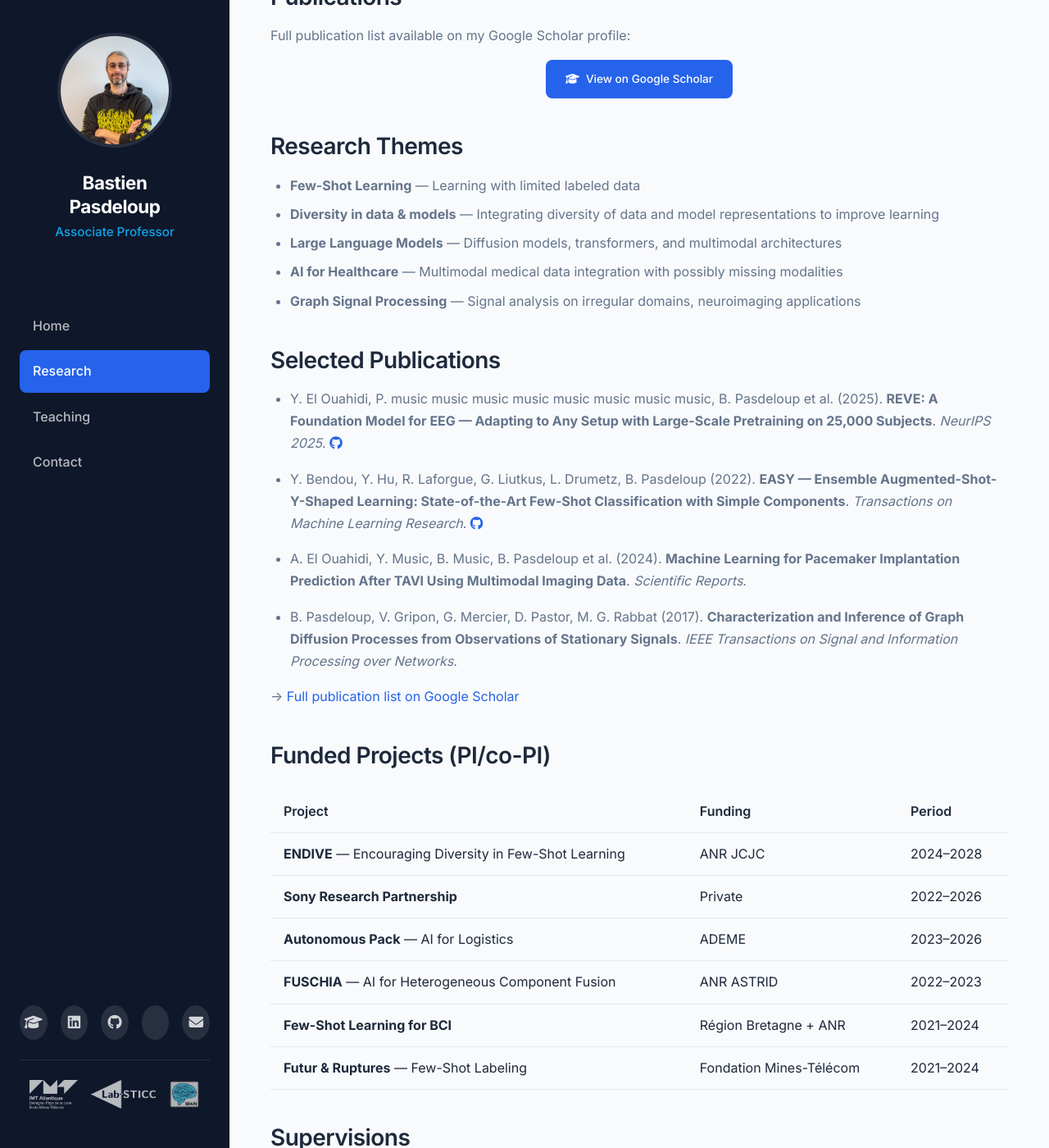
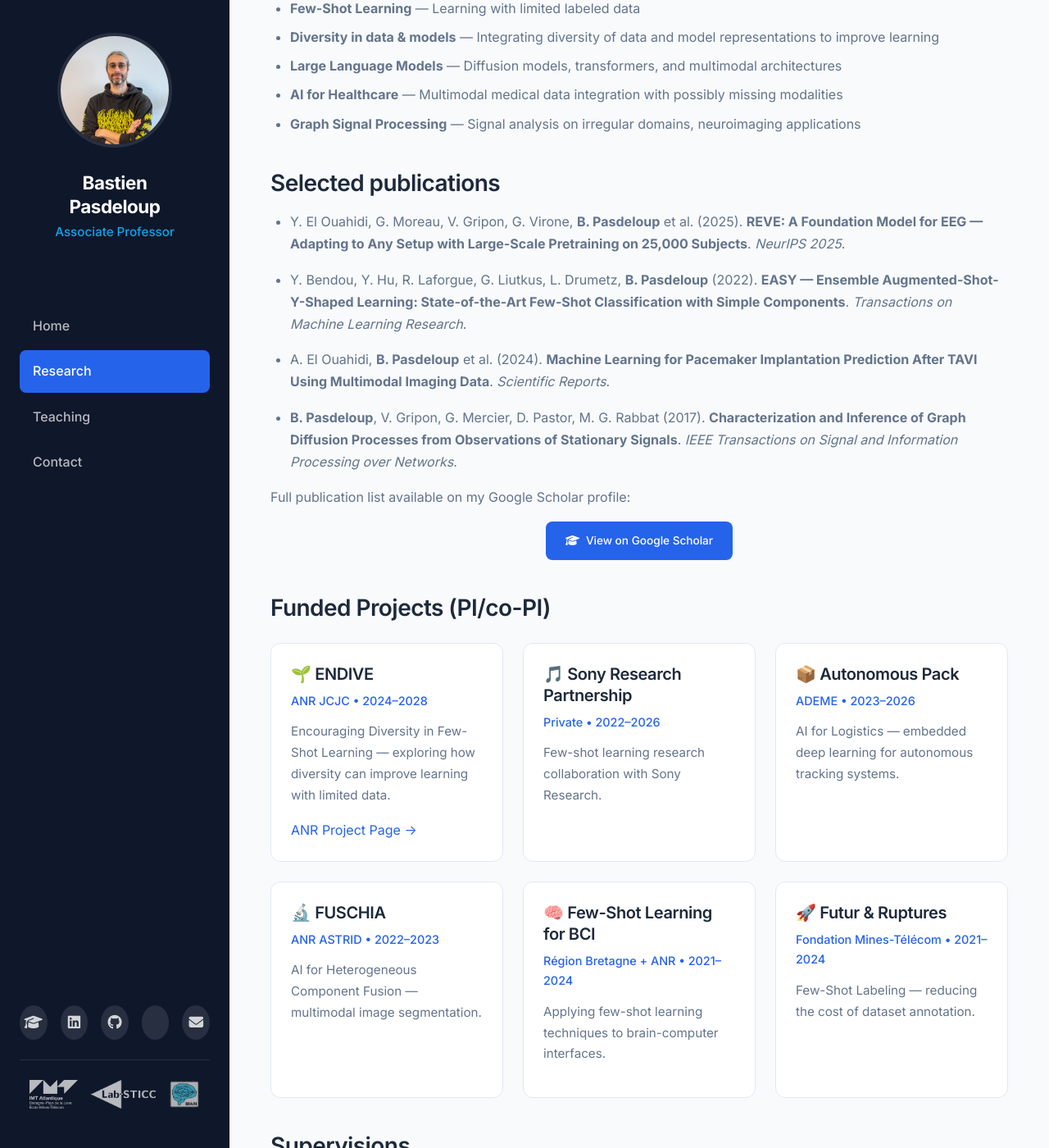
Before and after one commit to BastienPasdeloup/BastienPasdeloup.github.io, a Jekyll site: the page built from research.md, in a window 1280 px wide and 1400 px high, scrolled down 389 px. Shown: the whole window at 82% size. Built offline with Jekyll 4.4.1, drawn with Linux system fonts in a browser that asks for light colours; some of the changed text lies outside the part shown.

Commit message:
Fix publication references, convert projects to cards

```diff
--- a/research.md
+++ b/research.md
@@ -12,7 +12,23 @@ title: Research
 
 My research focuses on modern AI technologies, from fundamental model development to healthcare applications. I identify major AI trends and adapt them for domains underserved by major industry players, particularly in health.
 
-## Publications
+My research interests include (but are not limited to):
+
+- **Few-Shot Learning** — Learning with limited labeled data
+- **Diversity in data & models** — Integrating diversity of data and model representations to improve learning
+- **Large Language Models** — Diffusion models, transformers, and multimodal architectures
+- **AI for Healthcare** — Multimodal medical data integration with possibly missing modalities
+- **Graph Signal Processing** — Signal analysis on irregular domains, neuroimaging applications
+
+## Selected publications
+
+- Y. El Ouahidi, G. Moreau, V. Gripon, G. Virone, **B. Pasdeloup** et al. (2025). **REVE: A Foundation Model for EEG — Adapting to Any Setup with Large-Scale Pretraining on 25,000 Subjects**. *NeurIPS 2025*.
+
+- Y. Bendou, Y. Hu, R. Laforgue, G. Liutkus, L. Drumetz, **B. Pasdeloup** (2022). **EASY — Ensemble Augmented-Shot-Y-Shaped Learning: State-of-the-Art Few-Shot Classification with Simple Components**. *Transactions on Machine Learning Research*.
+
+- A. El Ouahidi, **B. Pasdeloup** et al. (2024). **Machine Learning for Pacemaker Implantation Prediction After TAVI Using Multimodal Imaging Data**. *Scientific Reports*.
+
+- **B. Pasdeloup**, V. Gripon, G. Mercier, D. Pastor, M. G. Rabbat (2017). **Characterization and Inference of Graph Diffusion Processes from Observations of Stationary Signals**. *IEEE Transactions on Signal and Information Processing over Networks*.
 
 Full publication list available on my Google Scholar profile:
 
@@ -22,36 +38,46 @@ Full publication list available on my Google Scholar profile:
   </a>
 </p>
 
-## Research Themes
-
-- **Few-Shot Learning** — Learning with limited labeled data
-- **Diversity in data & models** — Integrating diversity of data and model representations to improve learning
-- **Large Language Models** — Diffusion models, transformers, and multimodal architectures
-- **AI for Healthcare** — Multimodal medical data integration with possibly missing modalities
-- **Graph Signal Processing** — Signal analysis on irregular domains, neuroimaging applications
-
-## Selected Publications
-
-- Y. El Ouahidi, P. music music music music music music music music, B. Pasdeloup et al. (2025). **REVE: A Foundation Model for EEG — Adapting to Any Setup with Large-Scale Pretraining on 25,000 Subjects**. *NeurIPS 2025*. [<i class="fab fa-github"></i>](https://github.com/brain-bzh/REVE)
-
-- Y. Bendou, Y. Hu, R. Laforgue, G. Liutkus, L. Drumetz, B. Pasdeloup (2022). **EASY — Ensemble Augmented-Shot-Y-Shaped Learning: State-of-the-Art Few-Shot Classification with Simple Components**. *Transactions on Machine Learning Research*. [<i class="fab fa-github"></i>](https://github.com/ybendou/easy)
-
-- A. El Ouahidi, Y. Music, B. Music, B. Pasdeloup et al. (2024). **Machine Learning for Pacemaker Implantation Prediction After TAVI Using Multimodal Imaging Data**. *Scientific Reports*.
-
-- B. Pasdeloup, V. Gripon, G. Mercier, D. Pastor, M. G. Rabbat (2017). **Characterization and Inference of Graph Diffusion Processes from Observations of Stationary Signals**. *IEEE Transactions on Signal and Information Processing over Networks*.
-
-→ [Full publication list on Google Scholar](https://scholar.google.com/citations?user=dKOgoG4AAAAJ)
-
 ## Funded Projects (PI/co-PI)
 
-| Project | Funding | Period |
-|---------|---------|--------|
-| **ENDIVE** — Encouraging Diversity in Few-Shot Learning | ANR JCJC | 2024–2028 |
-| **Sony Research Partnership** | Private | 2022–2026 |
-| **Autonomous Pack** — AI for Logistics | ADEME | 2023–2026 |
-| **FUSCHIA** — AI for Heterogeneous Component Fusion | ANR ASTRID | 2022–2023 |
-| **Few-Shot Learning for BCI** | Région Bretagne + ANR | 2021–2024 |
-| **Futur & Ruptures** — Few-Shot Labeling | Fondation Mines-Télécom | 2021–2024 |
+<div class="card-grid">
+  <div class="course-card">
+    <h3>🌱 ENDIVE</h3>
+    <div class="course-info">ANR JCJC • 2024–2028</div>
+    <p>Encouraging Diversity in Few-Shot Learning — exploring how diversity can improve learning with limited data.</p>
+    <a href="https://anr.fr/Projet-ANR-23-CE23-0030" target="_blank">ANR Project Page →</a>
+  </div>
+
+  <div class="course-card">
+    <h3>🎵 Sony Research Partnership</h3>
+    <div class="course-info">Private • 2022–2026</div>
+    <p>Few-shot learning research collaboration with Sony Research.</p>
+  </div>
+
+  <div class="course-card">
+    <h3>📦 Autonomous Pack</h3>
+    <div class="course-info">ADEME • 2023–2026</div>
+    <p>AI for Logistics — embedded deep learning for autonomous tracking systems.</p>
+  </div>
+
+  <div class="course-card">
+    <h3>🔬 FUSCHIA</h3>
+    <div class="course-info">ANR ASTRID • 2022–2023</div>
+    <p>AI for Heterogeneous Component Fusion — multimodal image segmentation.</p>
+  </div>
+
+  <div class="course-card">
+    <h3>🧠 Few-Shot Learning for BCI</h3>
+    <div class="course-info">Région Bretagne + ANR • 2021–2024</div>
+    <p>Applying few-shot learning techniques to brain-computer interfaces.</p>
+  </div>
+
+  <div class="course-card">
+    <h3>🚀 Futur & Ruptures</h3>
+    <div class="course-info">Fondation Mines-Télécom • 2021–2024</div>
+    <p>Few-Shot Labeling — reducing the cost of dataset annotation.</p>
+  </div>
+</div>
 
 ## Supervisions
 
@@ -120,41 +146,18 @@ Full publication list available on my Google Scholar profile:
 | Khalid Aitelamine | 2015 | Graph Signal Processing for Classification | [<i class="fab fa-linkedin"></i>](https://www.linkedin.com/in/khalid-aitelamine-072731107) |
 | Chiraz Nafouki | 2015 | Visualization of Signal Diffusion on Graphs | [<i class="fab fa-linkedin"></i>](https://www.linkedin.com/in/chiraz-nafouki-b03027a4) |
 
-## Open Source
+## Scientific Dissemination
 
-All publication code is available on GitHub:
-
-<div class="card-grid">
-  <div class="card">
-    <h3><i class="fab fa-github"></i> REVE</h3>
-    <p>Foundation model for EEG (NeurIPS 2025)</p>
-    <a href="https://github.com/brain-bzh/REVE">View Repository →</a>
-  </div>
-
-  <div class="card">
-    <h3><i class="fab fa-github"></i> EASY</h3>
-    <p>State-of-the-art Few-Shot Classification</p>
-    <a href="https://github.com/ybendou/easy">View Repository →</a>
-  </div>
-
-  <div class="card">
-    <h3><i class="fab fa-github"></i> Graph Translations</h3>
-    <p>Translation operators on graphs</p>
-    <a href="https://github.com/BastienPasdeloup/graph_translations">View Repository →</a>
-  </div>
-</div>
-
-## Scientific Dissemination
+I regularly participate in scientific dissemination activities to promote science and research to the general public, including:
 
 - **Fête de la Science** — Annual science festival presentations on AI and machine learning
 - **Nuit des Chercheurs** — Public engagement events explaining research to general audiences
 - **School Visits** — AI introduction workshops for primary and secondary school students
-- **Les Capucins** — Public talks at Brest's cultural center
 
 ## Academic Service
 
-**Reviewing**: IEEE TSP, IEEE SPL, IEEE TSIPN, Elsevier Signal Processing, EURASIP, GRETSI, ACM Sigmetrics, Oxford Bioinformatics, ANR JCJC committee
+- **Reviewing**: IEEE TSP, IEEE SPL, IEEE TSIPN, Elsevier Signal Processing, EURASIP, GRETSI, ACM Sigmetrics, Oxford Bioinformatics, ANR JCJC committee
 
-**Event Organization**: GSP Workshop (2018), GdR ISIS Day (2019), Foundation Day (2024), Few-Shot Learning Workshop (2024)
+- **Event Organization**: GSP Workshop (2018), GdR ISIS Day (2019), Foundation Day (2024), Few-Shot Learning Workshop (2024)
 
-**Invited Talks**: EPFL, ENS Lyon, CRIStAL, GIPSA-Lab, Inria, Université de Nantes
+- **Invited Talks**: EPFL, ENS Lyon, CRIStAL, GIPSA-Lab, Inria, Université de Nantes
```
